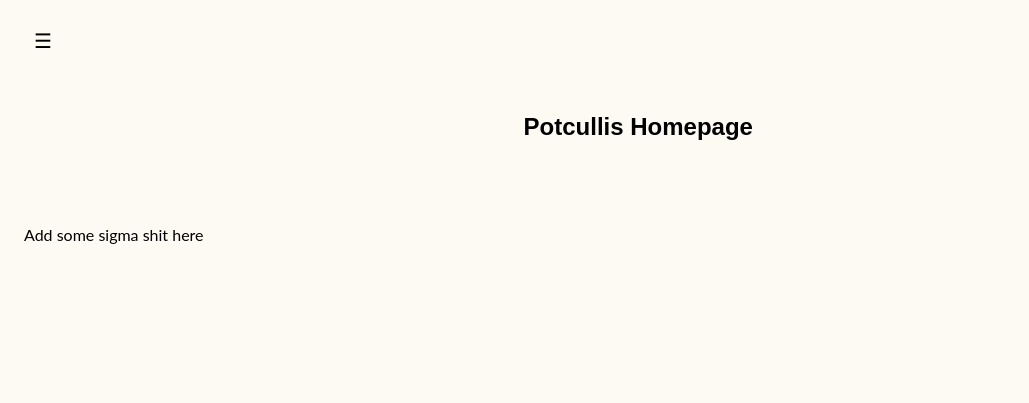
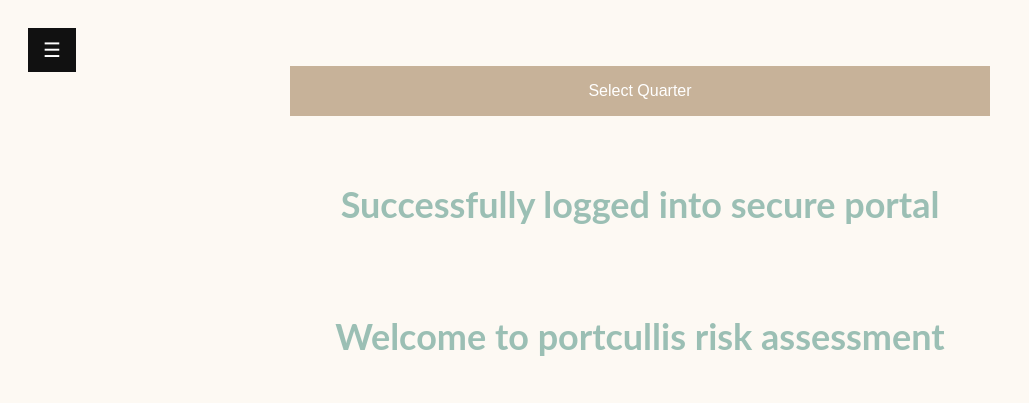
Before and after one commit to Truef00l/PortcullisReviewsDatabase, a Django app: page /Test/homepage in a window 1280 px wide. Shown: the top 403 px of the page, without its empty margins (0-1029 px from the left). Run offline with Django 5.2, Linux system fonts and the light colour scheme.

Commit message:
did some shit

```diff
--- a/logincss.css
+++ b/logincss.css
@@ -81,6 +81,7 @@ body, html {
     border-radius: 3px;
     outline: none;
     padding: 0px 0px 5px 5px;
+
     background-color: #fdf9f3;
 }
 
--- a/portcullisbutfrthistime/websitefundementals/static/userandpassinput/Quarter1.css
+++ b/portcullisbutfrthistime/websitefundementals/static/userandpassinput/Quarter1.css
@@ -7,6 +7,7 @@ body {
     font-family: "Lato", sans-serif;
 }
 
+/* sidebar code */
 .sidebar {
     height: 100%;
     width: 0;
@@ -72,6 +73,10 @@ body {
     background-color: #44444497;
     font-size: 25px;
 }
+
+----------------------------------------------------------------------------
+
+
 
 #main {
     transition: margin-left .5s;
--- a/portcullisbutfrthistime/websitefundementals/static/userandpassinput/homepage.css
+++ b/portcullisbutfrthistime/websitefundementals/static/userandpassinput/homepage.css
@@ -7,6 +7,7 @@ body {
     font-family: "Lato", sans-serif;
 }
 
+/* sidebar code */
 .sidebar {
     height: 100%;
     width: 0;
@@ -64,12 +65,18 @@ body {
     color: rgb(0, 0, 0);
     padding: 5px 10px;
     border: none;
+    display: block;
+    margin:0 auto;
 }
 
 .openbtn:hover {
     background-color: #44444497;
     font-size: 25px;
 }
+
+----------------------------------------------------------------------------
+
+
 
 #main {
     transition: margin-left .5s;
@@ -90,59 +97,56 @@ body {
 #maincontent {
     transition: margin-left .5s;
     padding: 16px;
-}
-
-/*
-.maintable{
-    width: 100%;
-    margin-left: auto;
-    margin-right: auto;
-}
-
-.maintable, th, td {
-    border: 2px solid black;
-}
-
-.maintable th {
-    padding-top: 16px;
-    padding-bottom: 16px;
-    font-size: larger;
-    background-color:#ccc7bf ;
+    text-align: center;
 }
 
 
-*/
-
 /* Title drop down CSS */
 
-.dropbtn {
-    background-color: #fdf9f3;
-    color: rgb(0, 0, 0);
+#main {
+    transition: margin-left .5s;
+    padding: 20px;
+    display: flex;
+    flex-direction: column;
+    align-items: center;
+    position: relative; /* Add this */
+  }
+
+  .openbtn {
+    position: absolute;
+    left: 20px;
+    top: 20px;
+    font-size: 20px;
+    cursor: pointer;
+    background-color: #111;
+    color: white;
+    padding: 10px 15px;
+    border: none;
+  }
+
+  .openbtn:hover {
+    background-color: #444;
+  }
+
+  .dropbtn {
+    background-color: #C7B299;
+    color: white;
     padding: 16px;
     font-size: 16px;
     border: none;
     cursor: pointer;
-    width: 370%;
-    text-align: center;
-    position: relative;
+    width: 700px; /* Adjust as needed */
   }
 
   .dropbtn:hover, .dropbtn:focus {
-    background-color: #dcd9d4;
-  }
-
-  .dropdown {
-    position: relative;
-    display: inline-block;
+    background-color: #A67C52;
   }
 
   .dropdown-content {
     display: none;
     position: absolute;
     background-color: #f1f1f1;
-    width:370%;
-    text-align: center;
-    overflow: auto;
+    min-width: 700px; /* Match button width */
     box-shadow: 0px 8px 16px 0px rgba(0,0,0,0.2);
     z-index: 1;
   }
@@ -152,8 +156,20 @@ body {
     padding: 12px 16px;
     text-decoration: none;
     display: block;
+    text-align: center;
   }
 
-  .dropdown a:hover {background-color: #ddd;}
+  .dropdown-content a:hover {
+    background-color: #ddd;
+  }
 
-  .show {display: block;}
+  .show {
+    display: block;
+  }
+
+  .Homepage_text {
+    font-size: x-large;
+    color: #2a7b6d76;
+    text-shadow: #79ffe950;
+
+  }
--- a/portcullisbutfrthistime/websitefundementals/templates/userandpassinput/homepage.html
+++ b/portcullisbutfrthistime/websitefundementals/templates/userandpassinput/homepage.html
@@ -1,16 +1,13 @@
 {% load static %}
 <!DOCTYPE html>
 <html lang="en">
-
 <head>
     <meta charset="UTF-8">
     <meta name="viewport" content="width=device-width, initial-scale=1.0">
     <link rel="stylesheet" href="{% static 'userandpassinput/homepage.css' %}">
     <script src="{% static 'userandpassinput/homepage.js' %}"></script>
 </head>
-
 <body>
-
     <div id="mySidebar" class="sidebar">
       <a href="javascript:void(0)" class="closebtn" onclick="closeNav()">×</a>
       <br><br><br>
@@ -27,103 +24,31 @@
       <hr>
       <a href="#">Page X</a>
       <hr>
-      <a href="#">Page X</a>
-      <hr>
       <br><br><br>
       <a href="settings" class="settings">⚙️</a>
     </div>
-
     <div id="main">
       <button class="openbtn" onclick="openNav()">☰</button>
       <br><br>
-      <div class="Title" style="text-align: center;">
-        <div class="dropdown">
-          <button onclick="myFunction()" class="dropbtn"><h2>Potcullis Homepage</h2></button>
-          <div id="myDropdown" class="dropdown-content">
-            <a href="Quarter1">Quarter 1</a>
-            <a href="Quarter2">Quarter 2</a>
-            <a href="#Quarter3">Quarter 3</a>
-            <a href="#Quarter4">Quarter 4</a>
-            <!--   <a href="homepage">Back to Homepage</a>   -->
-          </div>
+      <div class="dropdown-container">
+        <button onclick="toggleDropdown()" class="dropbtn">Select Quarter</button>
+        <div id="myDropdown" class="dropdown-content">
+          <a href="Quarter2">Quarter 2</a>
+          <a href="Quarter3">Quarter 3</a>
+          <a href="Quarter4">Quarter 4</a>
+          <a href="homepage">Back to Homepage</a>
         </div>
       </div>
     </div>
 
+    <section id="maincontent">
+      <span class="Homepage_text">
+        <h1>Successfully logged into secure portal
+          <br>
+          <br>
+          <br>
+        Welcome to portcullis risk assessment</h1>
+      </span>
+    </section>
 </body>
-
-<section id="maincontent">
-
-  <p> Add some sigma shit here </p>
-
-</section>
-
-
-
-
-
-
-<!-- REMOVE FOR NOW
-    <table class="maintable">
-        <tr>
-          <th>Quarter 1</th>
-          <th>Quarter 2</th>
-        </tr>
-        <tr>
-          <td style="text-align: center;">
-
-            <br><br><br><br>
-
-            <div>
-                <label for="Class A">Class A:</label>
-                <input id="Class A" type="text" placeholder="Enter name">
-            </div>
-
-            <br><br>
-
-            <div>
-                <label for="Class B">Class B:</label>
-                <input id="Class B" type="text" placeholder="Enter name">
-            </div>
-
-            <br><br><br><br>
-          </td>
-
-
-          ----- Quarter 2 -----
-                <br><br>
-            <td style="text-align: center;">
-
-              <br><br><br><br>
-
-              <div>
-                  <label for="Class A">Class A:</label>
-                  <input id="Class A" type="text" placeholder="Enter name">
-              </div>
-                <label for="How often">Class A:</label>
-                <input id="How oftern" type="text" placeholder="Enter name">
-              <div>
-
-              </div>
-
-              <br><br>
-
-              <div>
-                  <label for="Class B">Class B:</label>
-                  <input id="Class B" type="text" placeholder="Enter name">
-              </div>
-
-              <br><br><br><br>
-
-            </td>
-        </tr>
-        <tr id="newhead">
-            <th> Quarter 3</th>
-            <th> Quarter 4</th>
-        </tr>
-        <tr>
-            <td style="text-align: center;">XXX<br><br><br><br><br><br><br><br><br><br><br><br><br><br><br><br><br><br><br><br><br><br><br><br><br><br></td>
-            <td style="text-align: center;">XXX<br><br><br><br><br><br><br><br><br><br><br><br><br><br><br><br><br><br><br><br><br><br><br><br><br><br></td>
-        </tr>
-      </table>
-    -->
+</html>
--- a/portcullisbutfrthistime/websitefundementals/templates/userandpassinput/loginpage.html
+++ b/portcullisbutfrthistime/websitefundementals/templates/userandpassinput/loginpage.html
@@ -48,7 +48,7 @@
     <img src="{% static 'userandpassinput/black.png' %}" class="coolcirle" alt="Circle Image">
     <!-- topright circle-->
 
-    <img src="{% static 'userandpassinput/black.png' %}" class="coolcirle2" alt="Circle Image">
+    <img src="{% static 'userandpassinput/black2.png' %}" class="coolcirle2" alt="Circle Image">
     <!-- bottomleft circle-->
 
 
```
Also changed, not shown: homepage.html (+1 -71 lines), portcullisbutfrthistime/websitefundementals/static/userandpassinput/Quarter1.js (+66 -19 lines), portcullisbutfrthistime/websitefundementals/static/userandpassinput/logincss.css (+4 -4 lines), portcullisbutfrthistime/websitefundementals/templates/userandpassinput/Quarter1.html (line endings or trailing spaces).
